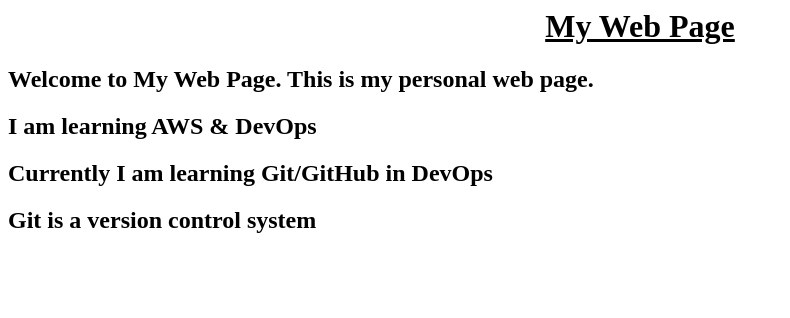
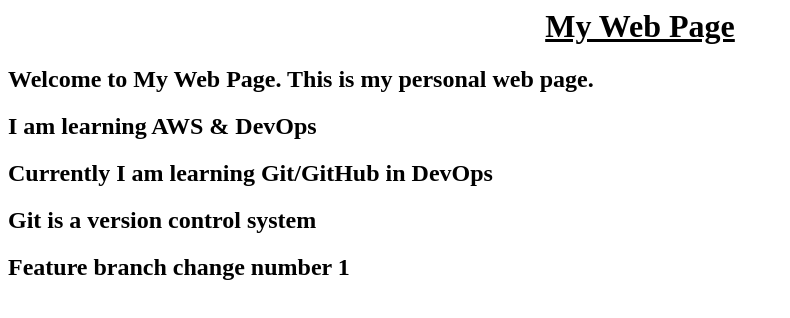
Before and after one commit to devopstraining611-282/10amrepo, a plain HTML site: page index.html in a window 1280 px wide. Shown: the whole page, without its empty margins (0-790 px from the left). Drawn offline with Linux system fonts and the light colour scheme.

Commit message:
feature change 1

```diff
--- a/index.html
+++ b/index.html
@@ -6,5 +6,6 @@
 		<h2>I am learning AWS & DevOps</h2>
 		<h2>Currently I am learning Git/GitHub in DevOps</h2>
 		<h2>Git is a version control system</h2>
+		<h2>Feature branch change number 1</h2>
 	</body>
 </html>
```
